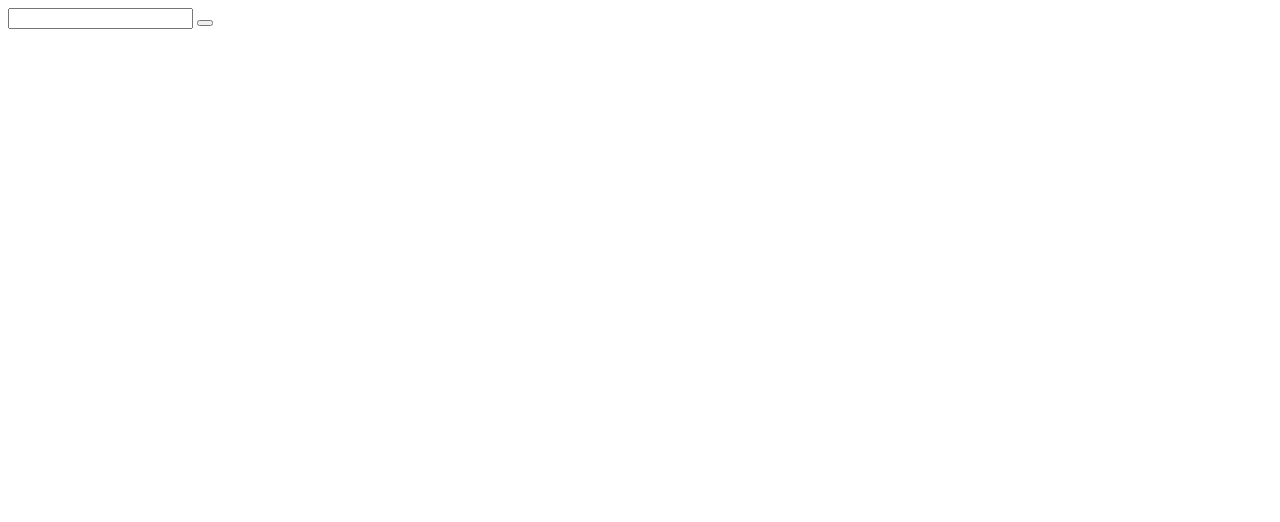
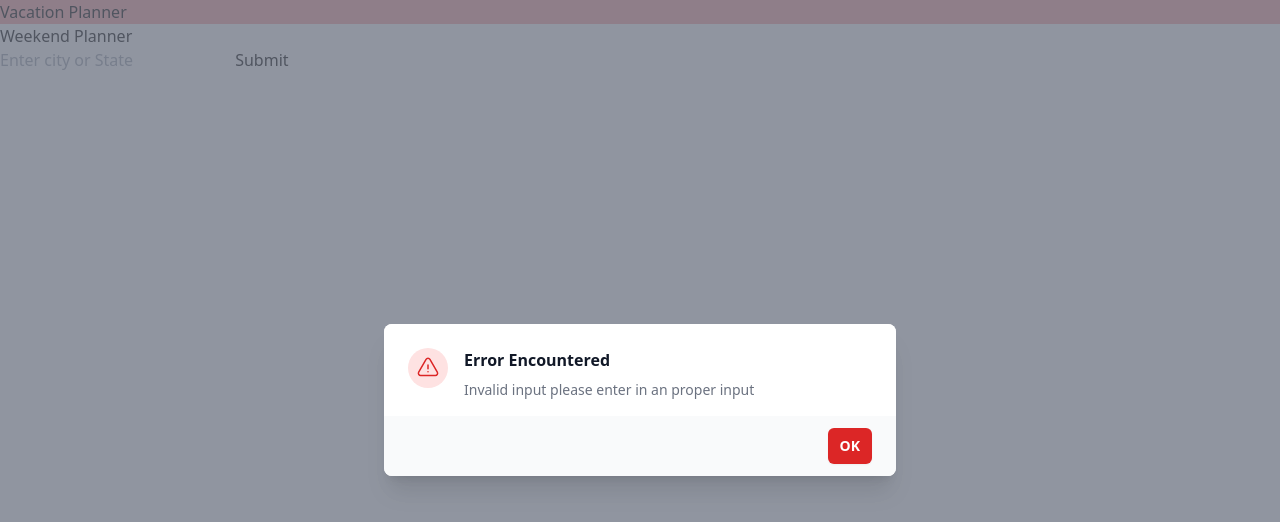
Before and after one commit to Giovanne-Villanueva/Project1, a website: page index.html in a window 1280 px wide. Drawn offline with Linux system fonts and the light colour scheme.

Commit message:
Html code for home page not styling and modal does not work properly

```diff
--- a/assets/js/script.js
+++ b/assets/js/script.js
@@ -0,0 +1,21 @@
+var modalResponse = document.querySelector(".error")
+
+
+
+
+
+
+
+
+
+function errorHandeler(event){
+
+    var element = event.target;
+    console.log(element)
+    if(element.matches("button")){
+        modalResponse.classList.add('inivisible');
+    }
+}
+
+
+modalResponse.addEventListener("click", errorHandeler)
--- a/index.html
+++ b/index.html
@@ -8,16 +8,71 @@
     <title>Vacation Planner</title>
 </head>
 <body>
-    <header></header>
-    <div class="Container">
+    <header>
+        <h1 class="bg-red-300">Vacation Planner</h1>
+        <a href="./planner.html">Weekend Planner</a>
+    </header>
+    <div class="container mx-auto">
         <div class = "map"></div>
         <form class = "Input">
-            <input type="text">
-            <button></button>
-            <div class = "weather"></div>
-            <ul class="History"></ul>
+            <input type="text" placeholder="Enter city or State">
+            <button type="submit">Submit</button>
+            <div class = "weather">
+                <section class="today"></section>
+                <section class="weekForecast"></section>
+            </div>
+            <ul class="history"></ul>
         </form>
+    </div>
+    <div class="inivisible relative z-10" aria-labelledby="modal-title" role="dialog" aria-modal="true">
+        <!--
+          Background backdrop, show/hide based on modal state.
 
-    </div>
+          Entering: "ease-out duration-300"
+            From: "opacity-0"
+            To: "opacity-100"
+          Leaving: "ease-in duration-200"
+            From: "opacity-100"
+            To: "opacity-0"
+        -->
+        <div class="fixed inset-0 bg-gray-500 bg-opacity-75 transition-opacity"></div>
+
+        <div class="fixed inset-0 z-10 overflow-y-auto">
+          <div class="flex min-h-full items-end justify-center p-4 text-center sm:items-center sm:p-0">
+            <!--
+              Modal panel, show/hide based on modal state.
+
+              Entering: "ease-out duration-300"
+                From: "opacity-0 translate-y-4 sm:translate-y-0 sm:scale-95"
+                To: "opacity-100 translate-y-0 sm:scale-100"
+              Leaving: "ease-in duration-200"
+                From: "opacity-100 translate-y-0 sm:scale-100"
+                To: "opacity-0 translate-y-4 sm:translate-y-0 sm:scale-95"
+            -->
+            <div class="relative transform overflow-hidden rounded-lg bg-white text-left shadow-xl transition-all sm:my-8 sm:w-full sm:max-w-lg">
+              <div class="bg-white px-4 pb-4 pt-5 sm:p-6 sm:pb-4">
+                <div class="sm:flex sm:items-start">
+                  <div class="mx-auto flex h-12 w-12 flex-shrink-0 items-center justify-center rounded-full bg-red-100 sm:mx-0 sm:h-10 sm:w-10">
+                    <svg class="h-6 w-6 text-red-600" fill="none" viewBox="0 0 24 24" stroke-width="1.5" stroke="currentColor" aria-hidden="true">
+                      <path stroke-linecap="round" stroke-linejoin="round" d="M12 9v3.75m-9.303 3.376c-.866 1.5.217 3.374 1.948 3.374h14.71c1.73 0 2.813-1.874 1.948-3.374L13.949 3.378c-.866-1.5-3.032-1.5-3.898 0L2.697 16.126zM12 15.75h.007v.008H12v-.008z" />
+                    </svg>
+                  </div>
+                  <div class="mt-3 text-center sm:ml-4 sm:mt-0 sm:text-left">
+                    <h3 class="text-base font-semibold leading-6 text-gray-900" id="modal-title">Error Encountered</h3>
+                    <div class="mt-2">
+                      <p class="text-sm text-gray-500">Invalid input please enter in an proper input</p>
+                    </div>
+                  </div>
+                </div>
+              </div>
+              <div class="bg-gray-50 px-4 py-3 sm:flex sm:flex-row-reverse sm:px-6">
+                <button type="button" class="inline-flex w-full justify-center rounded-md bg-red-600 px-3 py-2 text-sm font-semibold text-white shadow-sm hover:bg-red-500 sm:ml-3 sm:w-auto">OK</button>
+              </div>
+            </div>
+          </div>
+        </div>
+      </div>
+
+    <script src="./assets/js/script.js"></script>
 </body>
 </html>
--- /dev/null
+++ b/package.json
@@ -0,0 +1,5 @@
+{
+  "devDependencies": {
+    "tailwindcss": "^3.3.2"
+  }
+}
--- /dev/null
+++ b/src/input.css
@@ -0,0 +1,3 @@
+@tailwind base;
+@tailwind components;
+@tailwind utilities;
--- /dev/null
+++ b/tailwind.config.js
@@ -0,0 +1,8 @@
+/** @type {import('tailwindcss').Config} */
+module.exports = {
+  content: ["./*.html", "./assest/js/*.js"],
+  theme: {
+    extend: {},
+  },
+  plugins: [],
+}
```
Also changed, not shown: planner.html (+10 -1 lines), assets/css/style.css, 1 other file.
